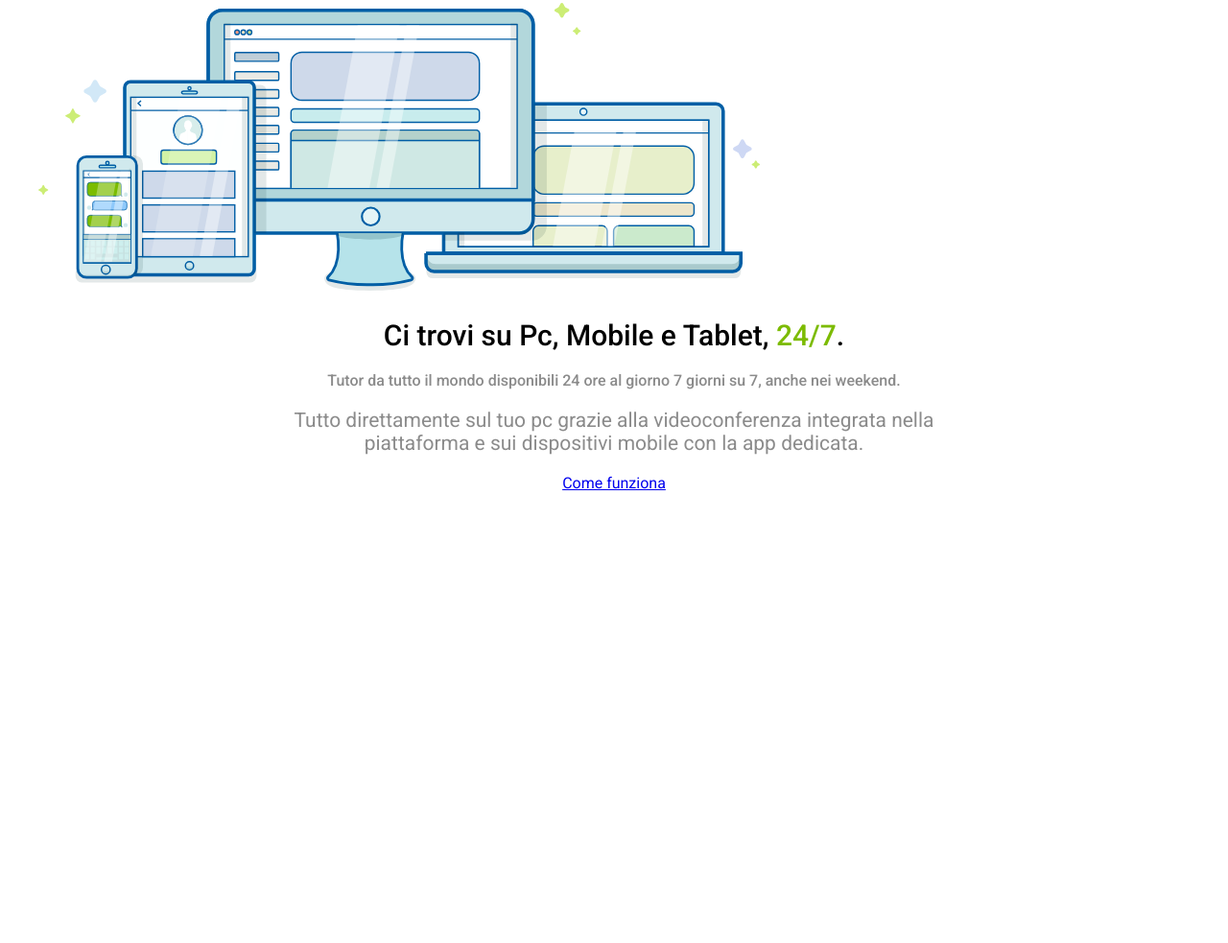
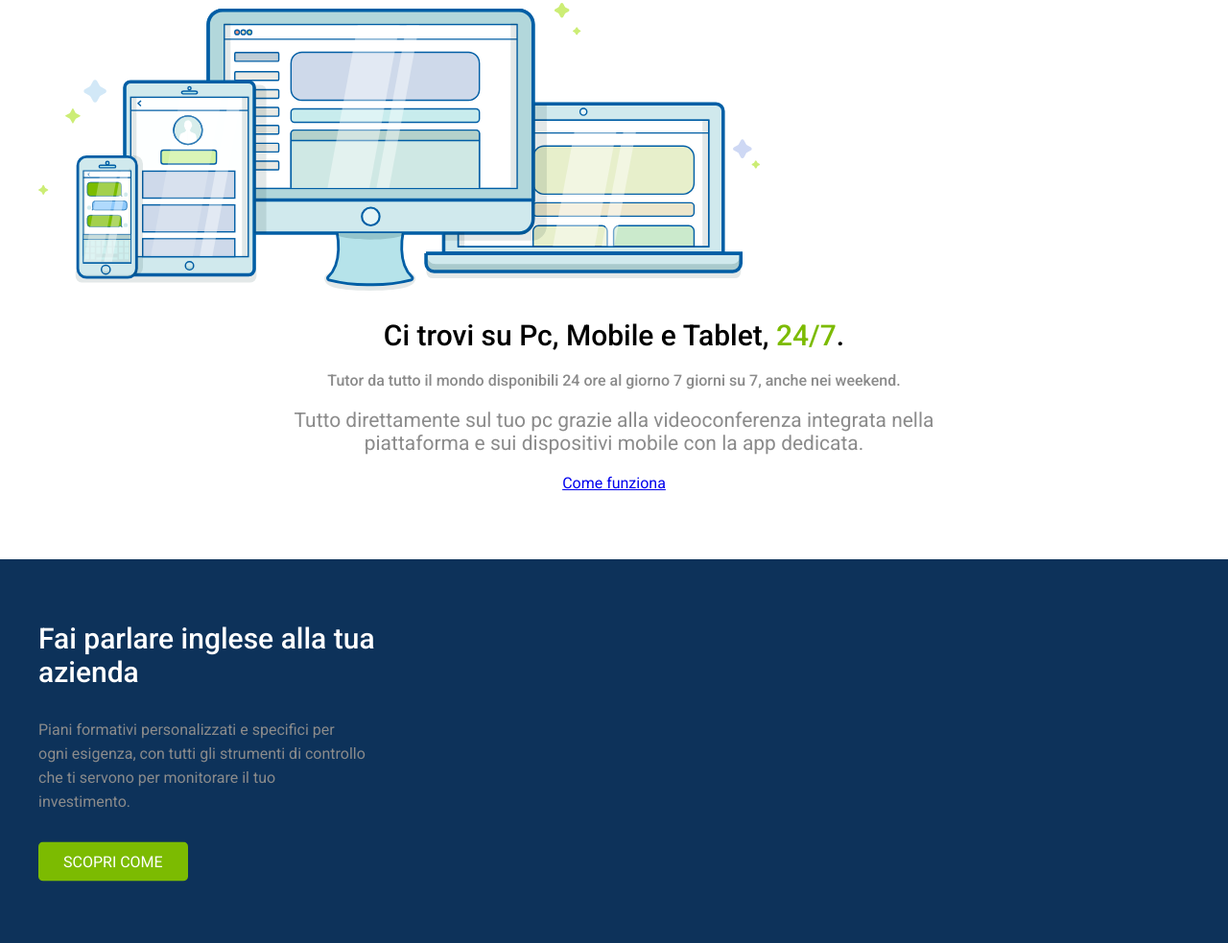
Before and after one commit to Robert-Stefan/htmlcss-fluentify-bonus, a plain HTML site: page index.html in a window 1280 px wide. Shown: the part 629-1612 px from the top of the page at 96% size. Before the commit the page ends 1212 px from the top, so only its background shows below. Drawn offline with Linux system fonts and the light colour scheme.

Commit message:
Add infobanner

```diff
--- a/index.html
+++ b/index.html
@@ -37,5 +37,15 @@
             </div>
         </div>
     </section>
+    <!--INFO BANNER-->
+    <section class="infobanner">
+        <div class="container">
+            <div class="textbanner">
+                <h2>Fai parlare inglese alla tua <br /> azienda</h2>
+                <p>Piani formativi personalizzati e specifici per <br /> ogni esigenza, con tutti gli strumenti di controllo <br /> che ti servono per monitorare il tuo<br /> investimento.</p>
+                <a href="#" class="btn btn-green ">Scopri come</a>
+            </div>
+        </div>
+    </section>
 </body>
 </html>
--- a/main.css
+++ b/main.css
@@ -133,3 +133,37 @@ h1, h2, h3, h4 {
 .social {
     margin-bottom: 70px;
 }
+
+/* INFO BANNER */
+.infobanner {
+    height: 400px;
+    background-color: #0d325a;
+
+}
+
+.infobanner .container {
+    position: relative;
+    height: 100%;
+}
+
+.infobanner .textbanner {
+    position: absolute;
+    left: 0;
+    top: 50%;
+    transform: translateY(-50%);
+}
+
+.infobanner .textbanner h2 {
+    color: #fff;
+    font-size: 30px;
+    margin-bottom: 30px;
+}
+
+.infobanner .textbanner a {
+    margin-top: 30px;
+    padding: 10px 25px;
+}
+
+.infobanner .textbanner p {
+    line-height: 25px;
+}
```
